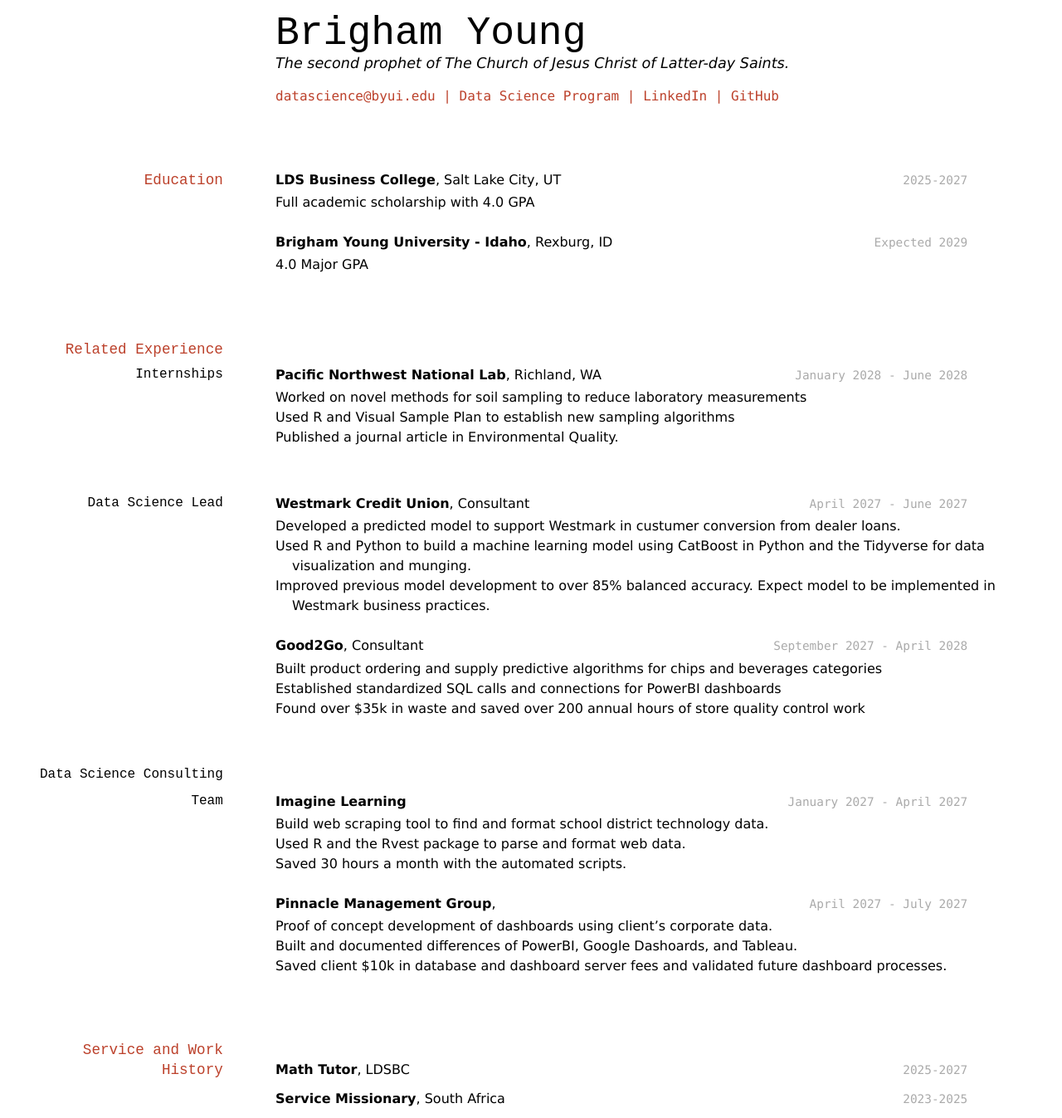
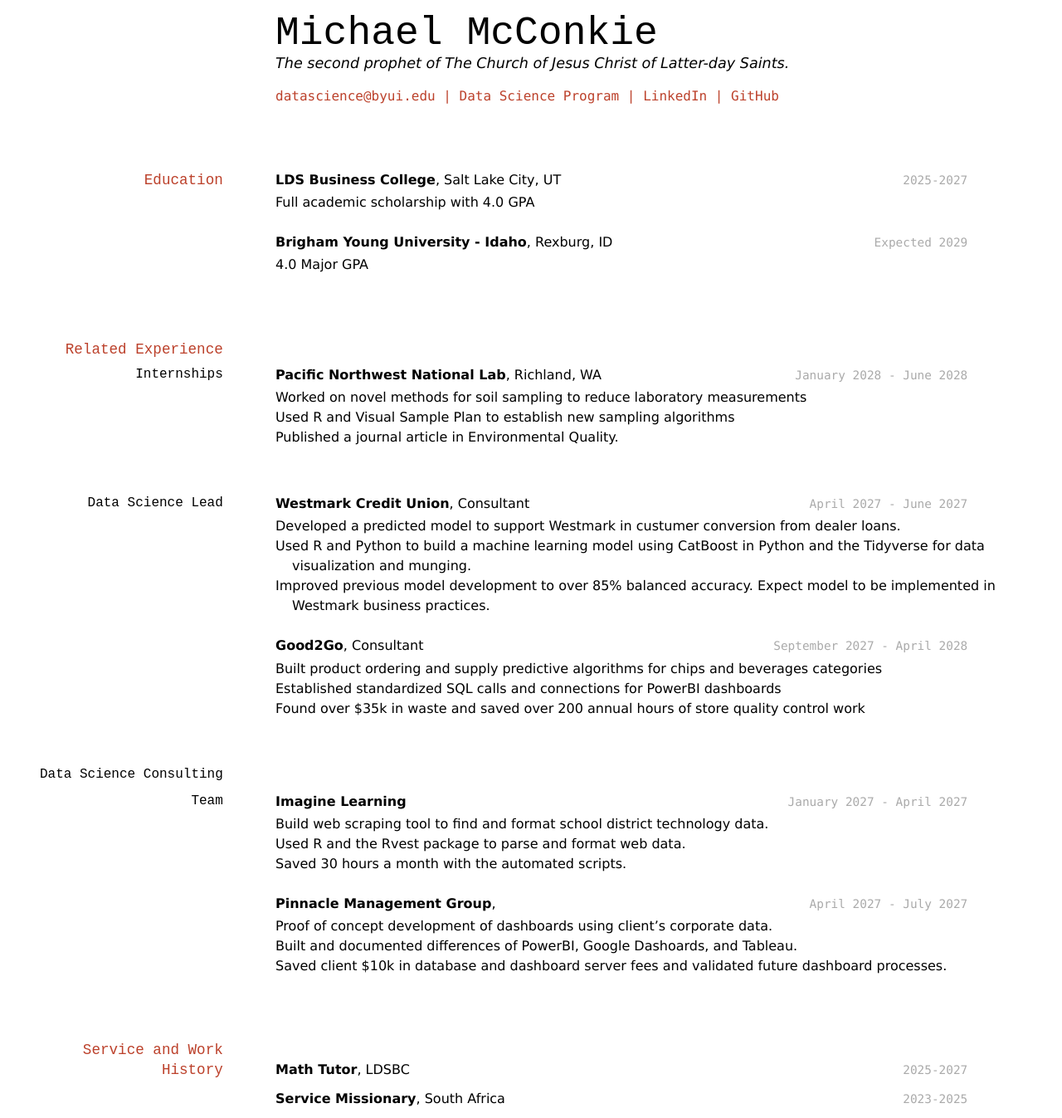
Before and after one commit to byuids-resumes/McConkie_Resume-1, a Jekyll site: the page built from docs/index.md, in a window 1280 px wide. Shown: the whole page at 83% size. Built offline with Jekyll 4.4.1, drawn with Linux system fonts in a browser that asks for light colours.

Commit message:
Updated name

```diff
--- a/docs/index.md
+++ b/docs/index.md
@@ -1,8 +1,8 @@
 ---
 layout: cv
-title: Brigham Young's Resume
+title: Michael McConkie's Resume
 ---
-# Brigham Young
+# Michael McConkie
 The second prophet of The Church of Jesus Christ of Latter-day Saints.
 
 <div id="webaddress">
```
